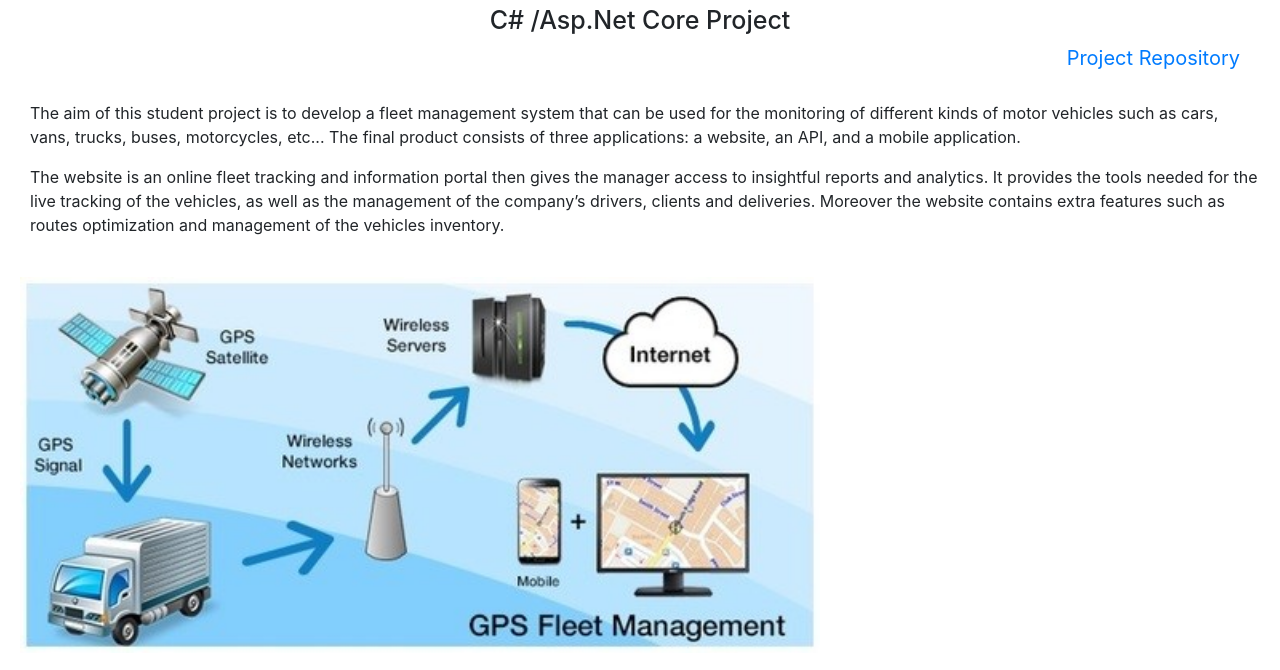
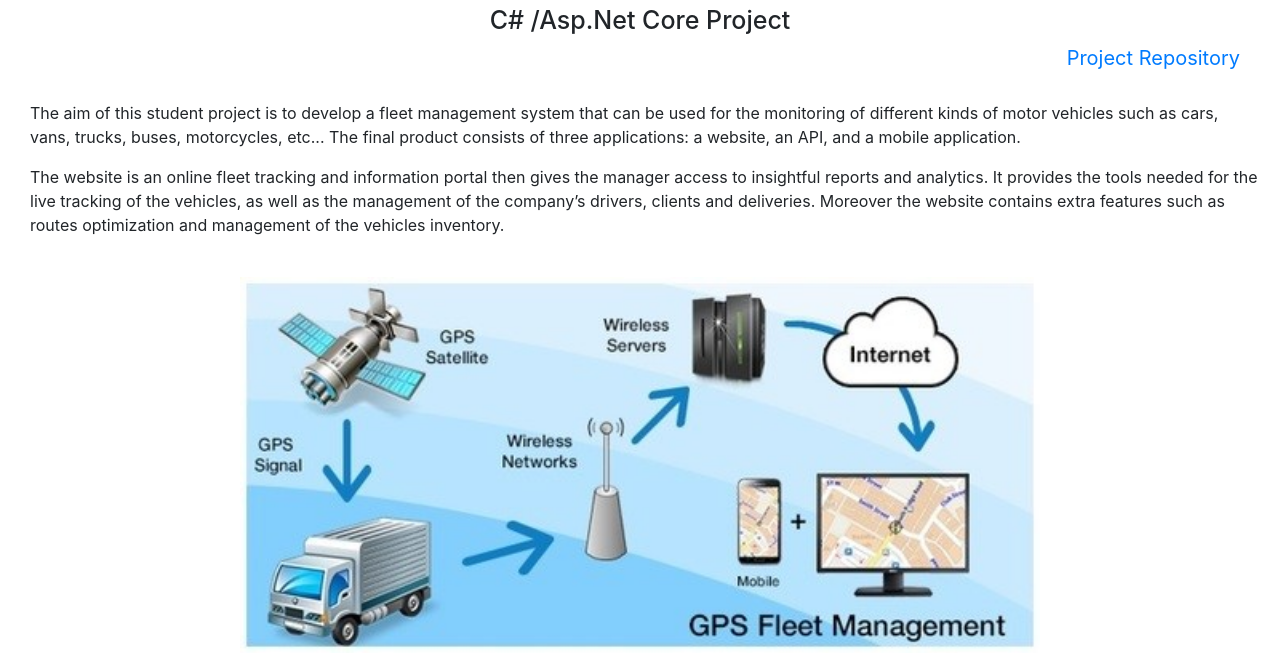
Before and after one commit to AbdullahHaidar/AbdullahHaidar.github.io, a plain HTML site: page fleet.html in a window 1280 px wide. Shown: the part 77-747 px from the top of the page. Drawn offline with nearby package versions, Linux system fonts and the light colour scheme.

Commit message:
Update site.css

```diff
--- a/site.css
+++ b/site.css
@@ -33,6 +33,9 @@ cursor: pointer;
         box-shadow: 0px 0px 10px rgba(0,0,0,.8);
 
 }
+.projects-container{
+	text-align:center;
+}
 
 .col-lg-3{
 padding-top:20px;
```
